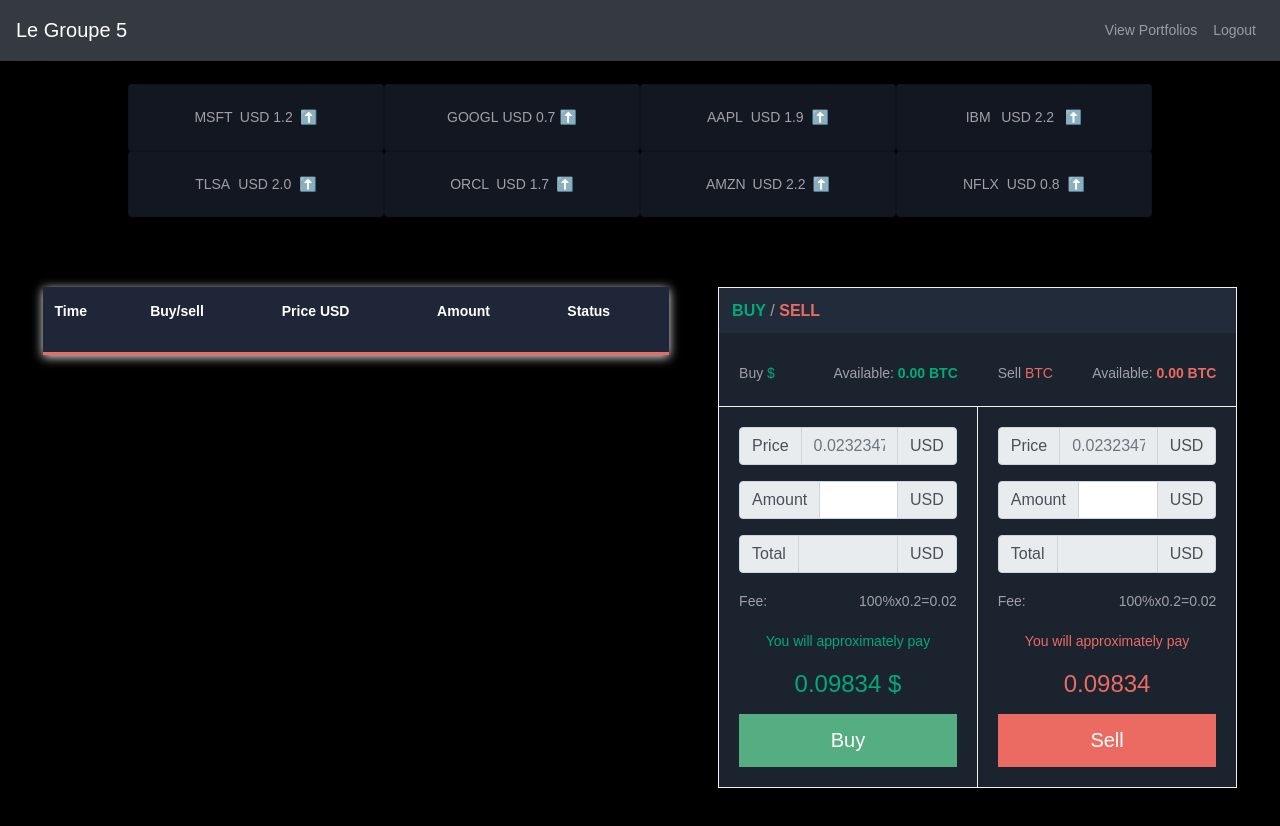
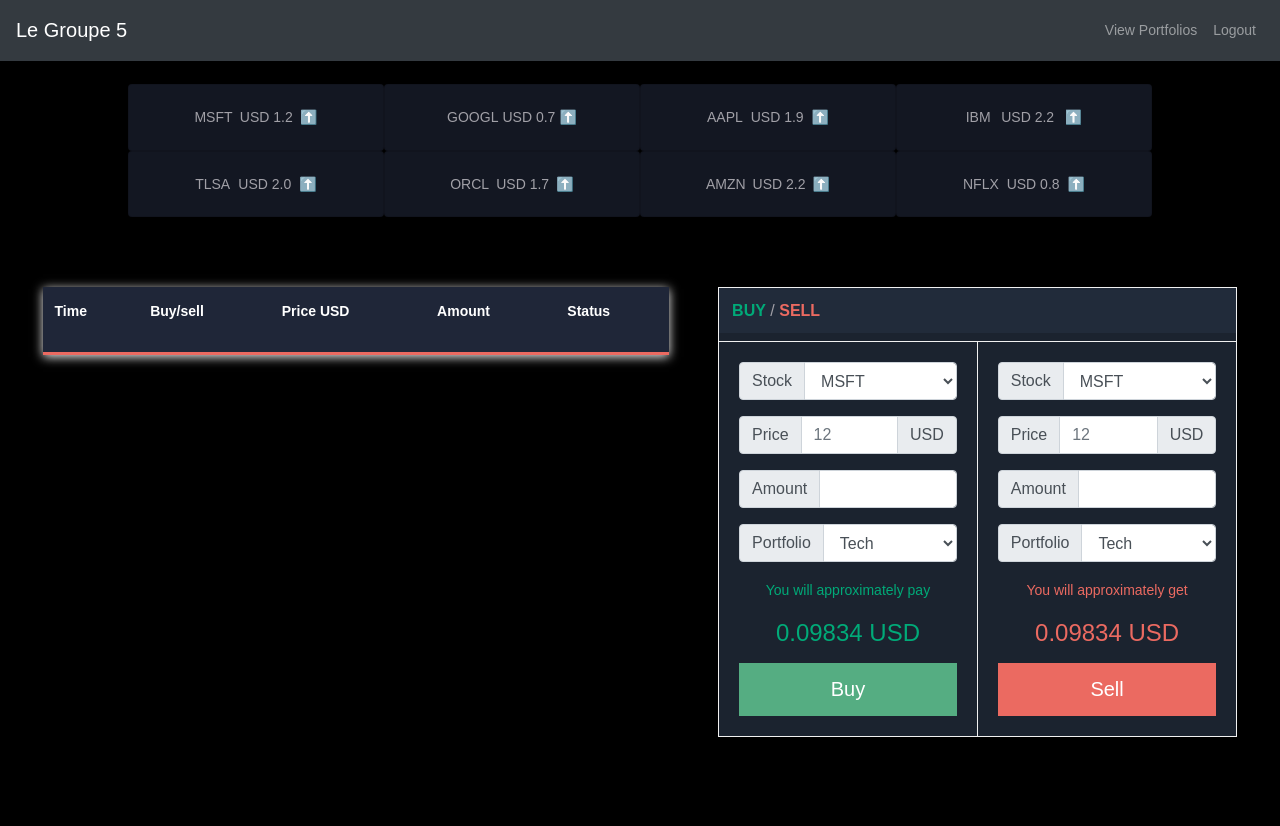
Before and after one commit to TLC-3-Group-5/ClientUI, an Angular app: page /dashboard in a window 1280 px wide. Shown: the top 826 px of the page. Built offline with nearby package versions, Linux system fonts and the light colour scheme.

Commit message:
Buy and Sell component on dashboard

```diff
--- a/src/app/components/Buy/Buy.component.html
+++ b/src/app/components/Buy/Buy.component.html
@@ -37,58 +37,72 @@
             <div class="row no-gutters">
                 <div class="col-md-6">
                     <div class="crypt-buy-sell-form">
-                        <p>Buy <span class="crypt-up">$</span> <span class="fright">Available: <b class="crypt-up">0.00 BTC</b></span></p>
+                        <!-- <p>Buy <span class="crypt-up">$</span> <span class="fright">Available: <b class="crypt-up">0.00 BTC</b></span></p> -->
                         <div class="crypt-buy">
                             <div class="input-group mb-3">
+                                <div class="input-group-prepend"> <span class="input-group-text">Stock</span> </div>
+                                <select name="" id="" class="form-control">
+                                    <option value="">MSFT</option>
+                                </select>
+                            </div>
+                            <div class="input-group mb-3">
                                 <div class="input-group-prepend"> <span class="input-group-text">Price</span> </div>
-                                <input type="text" class="form-control" placeholder="0.02323476" readonly>
+                                <input type="text" class="form-control" placeholder="12" >
                                 <div class="input-group-append"> <span class="input-group-text">USD</span> </div>
                             </div>
                             <div class="input-group mb-3">
                                 <div class="input-group-prepend"> <span class="input-group-text">Amount</span> </div>
                                 <input type="number" class="form-control">
-                                <div class="input-group-append"> <span class="input-group-text">USD</span> </div>
                             </div>
                             <div class="input-group mb-3">
-                                <div class="input-group-prepend"> <span class="input-group-text">Total</span> </div>
-                                <input type="text" class="form-control" readonly>
-                                <div class="input-group-append"> <span class="input-group-text">USD</span> </div>
+                                <div class="input-group-prepend"> <span class="input-group-text">Portfolio</span> </div>
+                                <select name="" id="" class="form-control">
+                                    <option value="">Tech</option>
+                                    <option value="">Cars</option>
+                                </select>
                             </div>
                             <div>
-                                <p>Fee: <span class="fright">100%x0.2=0.02</span></p>
+                                <!-- <p>Fee: <span class="fright">100%x0.2=0.02</span></p> -->
                             </div>
                             <div class="text-center mt-3 mb-3 crypt-up">
                                 <p>You will approximately pay</p>
-                                <h4>0.09834 $</h4></div>
+                                <h4>0.09834 <span>USD</span></h4></div>
                             <div class="menu-green"><a href="#" class="crypt-button-green-full">Buy</a></div>
                         </div>
                     </div>
                 </div>
                 <div class="col-md-6">
                     <div class="crypt-buy-sell-form">
-                        <p>Sell <span class="crypt-down">BTC</span> <span class="fright">Available: <b class="crypt-down">0.00 BTC</b></span></p>
+                        <!-- <p>Sell <span class="crypt-down">BTC</span> <span class="fright">Available: <b class="crypt-down">0.00 BTC</b></span></p> -->
                         <div class="crypt-sell">
                             <div class="input-group mb-3">
+                                <div class="input-group-prepend"> <span class="input-group-text">Stock</span> </div>
+                                <select name="" id="" class="form-control">
+                                    <option value="">MSFT</option>
+                                </select>
+                            </div>
+                            <div class="input-group mb-3">
                                 <div class="input-group-prepend"> <span class="input-group-text">Price</span> </div>
-                                <input type="text" class="form-control" placeholder="0.02323476" readonly>
+                                <input type="text" class="form-control" placeholder="12" >
                                 <div class="input-group-append"> <span class="input-group-text">USD</span> </div>
                             </div>
                             <div class="input-group mb-3">
                                 <div class="input-group-prepend"> <span class="input-group-text">Amount</span> </div>
                                 <input type="number" class="form-control">
-                                <div class="input-group-append"> <span class="input-group-text">USD</span> </div>
                             </div>
                             <div class="input-group mb-3">
-                                <div class="input-group-prepend"> <span class="input-group-text">Total</span> </div>
-                                <input type="text" class="form-control" readonly>
-                                <div class="input-group-append"> <span class="input-group-text">USD</span> </div>
+                                <div class="input-group-prepend"> <span class="input-group-text">Portfolio</span> </div>
+                                <select name="" id="" class="form-control">
+                                    <option value="">Tech</option>
+                                    <option value="">Cars</option>
+                                </select>
                             </div>
                             <div>
-                                <p>Fee: <span class="fright">100%x0.2=0.02</span></p>
+                                <!-- <p>Fee: <span class="fright">100%x0.2=0.02</span></p> -->
                             </div>
                             <div class="text-center mt-3 mb-3 crypt-down">
-                                <p>You will approximately pay</p>
-                                <h4>0.09834 </h4></div>
+                                <p>You will approximately get</p>
+                                <h4>0.09834 <span>USD</span></h4></div>
                             <div><a href="#" class="crypt-button-red-full">Sell</a></div>
                         </div>
                     </div>
```
